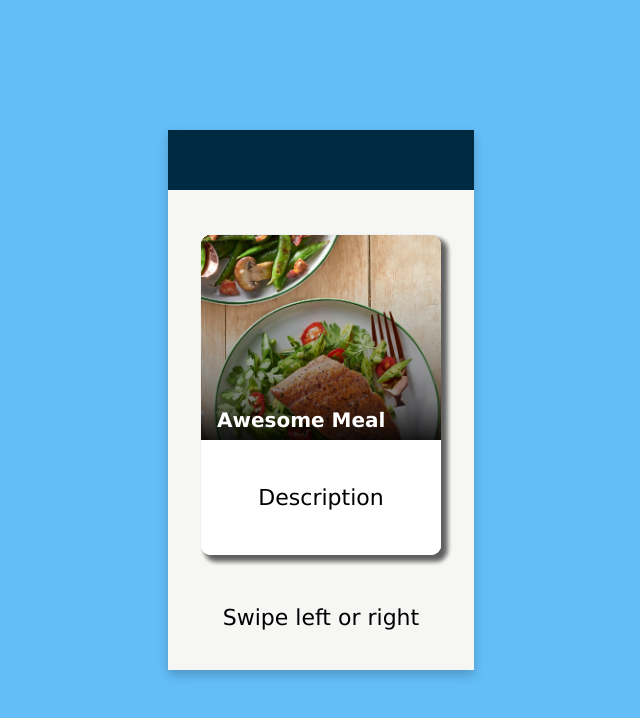
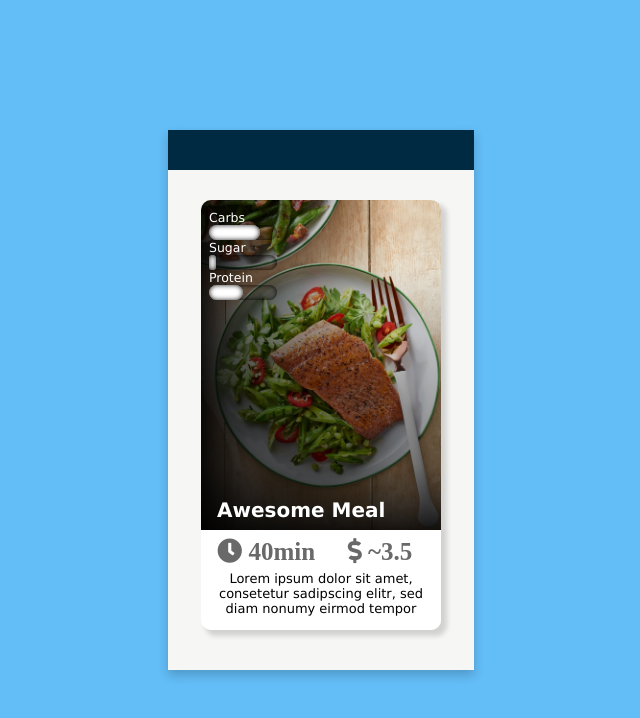
Before and after one commit to dariya24/FeedMe, a Flask app: page /recipe in a window 1280 px wide. Shown: the top 718 px of the page, without its empty margins (319-959 px from the left). Run offline with Flask 2, Linux system fonts and the light colour scheme; some libraries are stand-ins or nearby versions.

Commit message:
Visual improvement

```diff
--- a/static/swipe.css
+++ b/static/swipe.css
@@ -23,20 +23,28 @@ body {
   box-shadow: 0 0.5rem 1rem rgba(0, 0, 0, 0.2);
 }
 .demo__header {
-  height: 6rem;
+  height: 4rem;
   background: #002942;
 }
+.icon{
+  font-size: 4em;
+  color: #696969 ;
+  padding: 8px;
+}
+/*.header__logo{
+  background: url(/static/logo.png) no-repeat center center; height:50px; width:auto;
+}*/
 .demo__content {
   overflow: hidden;
   position: relative;
-  height: 48rem;
-  padding-top: 4.5rem;
+  height: 50rem;
+  padding-top: 3rem;
   user-select: none;
 }
 .demo__card-cont {
   position: relative;
   width: 24rem;
-  height: 32rem;
+  height: 43rem;
   margin: 0 auto 5rem;
 }
 .demo__card {
@@ -72,7 +80,7 @@ body {
 }
 .demo__card__top {
   position: relative;
-  height: 20.5rem;
+  height: 33rem;
   /*padding-top: 4rem;*/
   border-radius: 10px 10px 0px 0px;
 }
@@ -93,8 +101,13 @@ margin: 0 auto 1.5rem;
       rgba(0,0,0,0.5) 20%,
       rgba(0,0,0,0) 80%,
       rgba(0,0,0,0) 100%
+    ),-webkit-linear-gradient(left,
+      rgba(0,0,0,0.9) 0%,
+      rgba(0,0,0,0.5) 20%,
+      rgba(0,0,0,0) 80%,
+      rgba(0,0,0,0) 100%
     ),
-      url('./salmon.jpg');
+    url('./salmon.jpg');
   background-size: cover;
 }
 .demo__card__name {
@@ -108,14 +121,15 @@ margin: 0 auto 1.5rem;
 }
 .demo__card__btm {
   border-radius: 0px 0px 10px 10px;
-
-  height: 11.5rem;
+  height: 10rem;
   background: #fff;
+  overflow: hidden;
 }
 .demo__card__we {
   text-align: center;
-  font-size: 2.2rem;
-  line-height: 11.5rem;
+  font-size: 1.3rem;
+
+  padding: 0px 8px 8px 8px;
 }
 .demo__card__choice {
   border-radius: 10px 10px 10px 10px;
--- a/templates/swipe.html
+++ b/templates/swipe.html
@@ -1,6 +1,59 @@
 <!DOCTYPE html>
 <html>
+  <link rel="stylesheet" href="https://use.fontawesome.com/releases/v5.8.1/css/all.css" integrity="sha384-50oBUHEmvpQ+1lW4y57PTFmhCaXp0ML5d60M1M7uH2+nqUivzIebhndOJK28anvf" crossorigin="anonymous">
   <link rel="stylesheet" type="text/css" href="/static/swipe.css"/>
+  <style type="text/css">
+    .container {
+      position: absolute;
+      top: 1em;
+      left: 0px;
+      width: 35%;
+      margin: -3px 0px ;
+      color: white;
+      padding: 0px 8px;
+      overflow: hidden;
+      font-size: 2em;
+      float: left;
+      background: -webkit-linear-gradient(top,
+            rgba(0,0,0,0.2) 0%,
+            rgba(0,0,0,0) 20%,
+            rgba(0,0,0,0) 80%,
+            rgba(0,0,0,0) 100%
+          );
+      border-radius: 15px 0px 0px 0px;
+    }
+
+    .horizontal .progress-bar {
+      float: left;
+      height: 30px;
+      width: 100%;
+      padding: 0px 0;
+    }
+
+    .horizontal .progress-track {
+      position: relative;
+      width: 100%;
+      height: 15px;
+    }
+
+    .horizontal .progress-fill {
+      position: relative;
+      background: white;
+      height: 15px;
+      width: 50%;
+      color: #fff;
+      text-align: center;
+      font-family: "Lato","Verdana",sans-serif;
+      font-size: 0px;
+      line-height: 20px;
+    }
+
+    .rounded .progress-track,
+    .rounded .progress-fill {
+      border-radius: 20px;
+      box-shadow: inset 0 0 5px rgba(0,0,0,.9);
+    }
+  </style>
   <script type="text/javascript" src="/static/jquery3.3.1.min.js"></script>
   <script type="text/javascript" src="/static/swipe.js"></script>
 
@@ -13,77 +66,52 @@
         <div class="demo__card">
           <div class="demo__card__top">
             <div class="demo__card__img"></div>
-            <div class="demo__card__name">Awesome Meal 6</div>
+            <div class="demo__card__name">Awesome Meal</div>
+            <div class="container horizontal rounded">
+              <div class="progress-bar horizontal">
+                <p>Carbs</p>
+                <div class="progress-track">
+                  <div class="progress-fill">
+                    <span>75%</span>
+                  </div>
+                </div>
+              </div>
+
+              <div class="progress-bar horizontal">
+                <p>Sugar</p>
+                <div class="progress-track">
+                  <div class="progress-fill">
+                    <span>10%</span>
+                  </div>
+                </div>
+              </div>
+
+              <div class="progress-bar horizontal">
+                <p>Protein</p>
+                <div class="progress-track">
+                  <div class="progress-fill">
+                    <span>50%</span>
+                  </div>
+                </div>
+              </div>
+            </div>
+              <script type="text/javascript">
+                $('.horizontal .progress-fill span').each(function(){
+                var percent = $(this).html();
+                $(this).parent().css('width', percent);
+              });
+            </script>
           </div>
           <div class="demo__card__btm">
-            <p class="demo__card__we">Description</p>
-          </div>
-          <div class="demo__card__choice m--reject"></div>
-          <div class="demo__card__choice m--like"></div>
-          <div class="demo__card__drag"></div>
-        </div>
-        <div class="demo__card">
-          <div class="demo__card__top">
-            <div class="demo__card__img"></div>
-            <div class="demo__card__name">Awesome Meal 5</div>
-          </div>
-          <div class="demo__card__btm">
-            <p class="demo__card__we">Description</p>
-          </div>
-          <div class="demo__card__choice m--reject"></div>
-          <div class="demo__card__choice m--like"></div>
-          <div class="demo__card__drag"></div>
-        </div>
-        <div class="demo__card">
-          <div class="demo__card__top">
-            <div class="demo__card__img"></div>
-            <div class="demo__card__name">Awesome Meal 4</div>
-          </div>
-          <div class="demo__card__btm">
-            <p class="demo__card__we">Description</p>
-          </div>
-          <div class="demo__card__choice m--reject"></div>
-          <div class="demo__card__choice m--like"></div>
-          <div class="demo__card__drag"></div>
-        </div>
-        <div class="demo__card">
-          <div class="demo__card__top">
-            <div class="demo__card__img"></div>
-            <div class="demo__card__name">Awesome Meal 3</div>
-          </div>
-          <div class="demo__card__btm">
-            <p class="demo__card__we">Description</p>
-          </div>
-          <div class="demo__card__choice m--reject"></div>
-          <div class="demo__card__choice m--like"></div>
-          <div class="demo__card__drag"></div>
-        </div>
-        <div class="demo__card">
-          <div class="demo__card__top">
-            <div class="demo__card__img"></div>
-            <div class="demo__card__name">Awesome Meal 2</div>
-          </div>
-          <div class="demo__card__btm">
-            <p class="demo__card__we">Description</p>
-          </div>
-          <div class="demo__card__choice m--reject"></div>
-          <div class="demo__card__choice m--like"></div>
-          <div class="demo__card__drag"></div>
-        </div>
-        <div class="demo__card">
-          <div class="demo__card__top">
-            <div class="demo__card__img"></div>
-            <div class="demo__card__name">Awesome Meal</div>
-          </div>
-          <div class="demo__card__btm">
-            <p class="demo__card__we">Description</p>
+            &ensp;&ensp; <i class="fas fa-clock icon"> 40min</i> &ensp;&ensp;&ensp;&ensp;
+            <i class="fas fa-dollar-sign icon"> ~3.5</i>
+            <p class="demo__card__we">Lorem ipsum dolor sit amet, consetetur sadipscing elitr, sed diam nonumy eirmod tempor </p>
           </div>
           <div class="demo__card__choice m--reject"></div>
           <div class="demo__card__choice m--like"></div>
           <div class="demo__card__drag"></div>
         </div>
       </div>
-      <p class="demo__tip">Swipe left or right</p>
     </div>
   </div>
 </body>
```
Also changed, not shown: templates/recipe.html (+103 -2 lines), templates/student.html (+9 -2 lines), static/logo.png (added).
